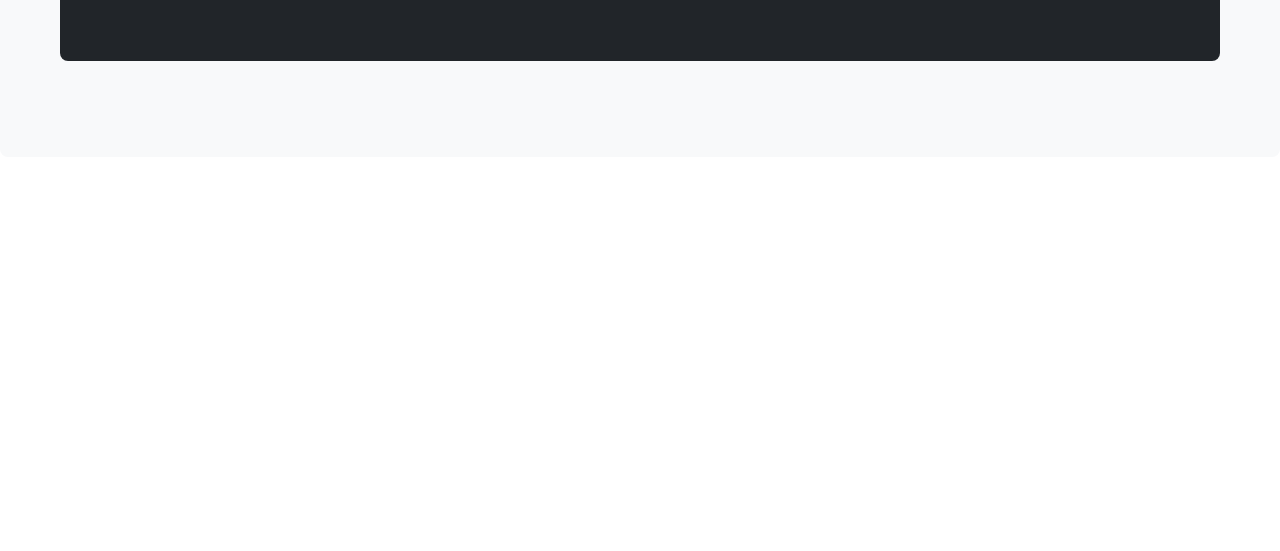
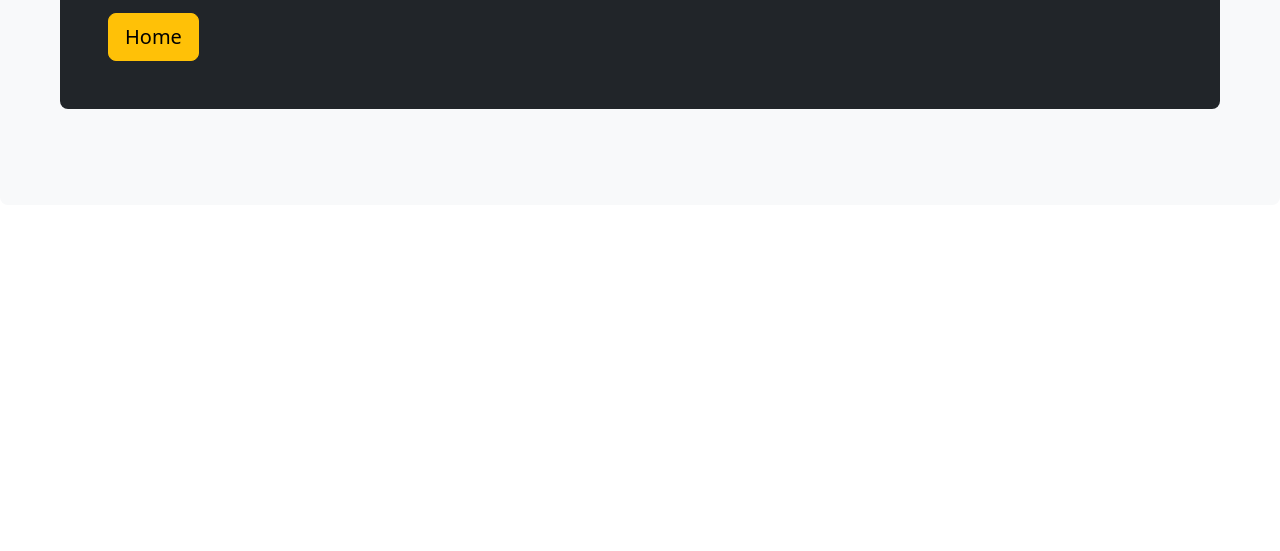
Before and after one commit to developer-prathamesh/news-letter, a website: page success.html in a window 1280 px wide. Shown: the part 249-800 px from the top of the page. Drawn offline with nearby package versions, Linux system fonts and the light colour scheme.

Commit message:
git commit -m "home button added"

```diff
--- a/success.html
+++ b/success.html
@@ -17,6 +17,10 @@
                 <h2 class="display-5 fw-bold">Awesome</h2>
                 <p class="col-md-8 fs-4">you have been successfully subscribed to the newsletter</p>
 
+                <form action="/success" method="post">
+                    <button class="btn btn-lg btn-warning" type="submit" name="button">Home</button>
+                </form>
+
             </div>
         </div>
       </div>
```
